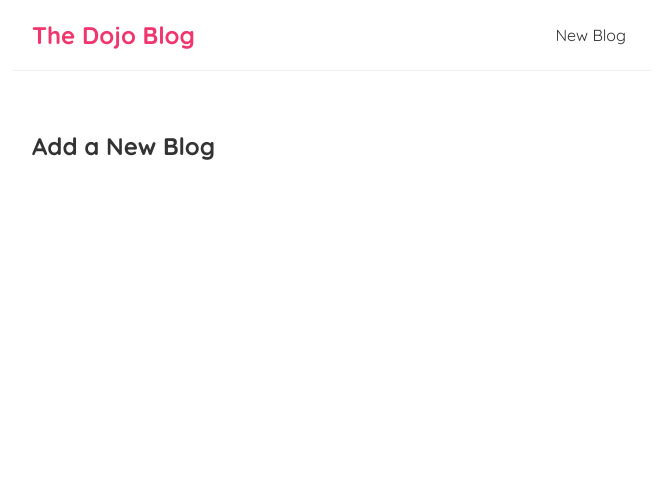
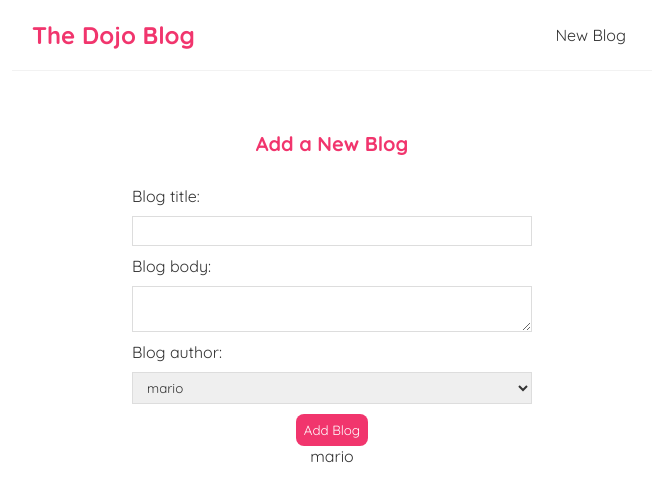
Before and after one commit to johnpathadan/reactpratise, a React (Create React App) app: page /create in a window 1280 px wide. Shown: the top 502 px of the page, without its empty margins (308-964 px from the left). Built offline with nearby package versions, Linux system fonts and the light colour scheme.

Commit message:
Controlled Inputs

```diff
--- a/src/Create.js
+++ b/src/Create.js
@@ -1,7 +1,45 @@
+import { useState } from "react";
+
 const Create = () => {
+    // whenever the user inputs a value, we need to track and store it in some state inside
+    const[title, setTitle] = useState('');
+    //in the above code, we need to associate the value to the value of the input
+    const[body, setBody] = useState('');
+    const[author, setAuthor] = useState('mario');
     return (
         <div className="create">
             <h2>Add a New Blog</h2>
+            <form>
+                <label>Blog title:</label>
+                <input
+                    type="text"
+                    required
+                    value = {title} //associating the value to the value of the input
+                    onChange={(e)=> setTitle(e.target.value)}//Whenever a change happens, setState needs to be trigerred
+                    //in the above code, e is the event, target s the entire input code, value is what the user typed in
+                    />
+                    <label>Blog body:</label>
+                    <textarea
+                        required
+                        value = {body}
+                        onChange={(e)=> setBody(e.target.value)}
+                    >
+
+                    </textarea>
+                    <label>Blog author:</label>
+                    <select
+                        value = {author}
+                        onChange = {(e)=>setAuthor(e.target.value)}
+                    >
+                        <option value="mario">mario</option>
+                        <option value="yoshi">yoshi</option>
+                    </select>
+                    <button>Add Blog</button>
+                    <p>{title}</p>
+                    {/* this is to see the live updates */}
+                    <p>{body}</p>
+                    <p>{author}</p>
+            </form>
         </div>
     );
 }
--- a/src/index.css
+++ b/src/index.css
@@ -77,3 +77,36 @@
 .blog-details div {
   margin: 20px 0;
 }
+
+
+/* create new blog form */
+.create {
+  max-width: 400px;
+  margin: 0 auto;
+  text-align: center;
+}
+.create label {
+  text-align: left;
+  display: block;
+}
+.create h2 {
+  font-size: 20px;
+  color: #f1356d;
+  margin-bottom: 30px;
+}
+.create input, .create textarea, .create select {
+  width: 100%;
+  padding: 6px 10px;
+  margin: 10px 0;
+  border: 1px solid #ddd;
+  box-sizing: border-box;
+  display: block;
+}
+.create button {
+  background: #f1356d;
+  color: #fff;
+  border: 0;
+  padding: 8px;
+  border-radius: 8px;
+  cursor: pointer;
+}
```
